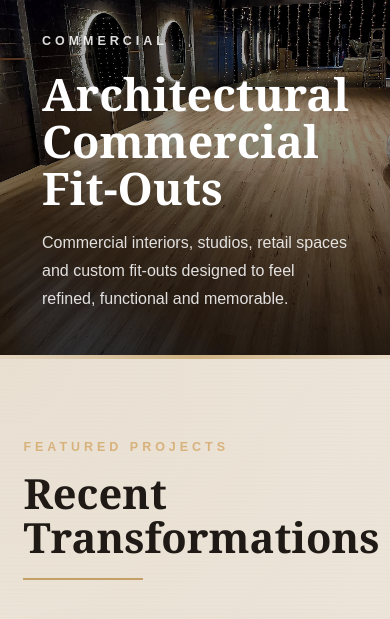
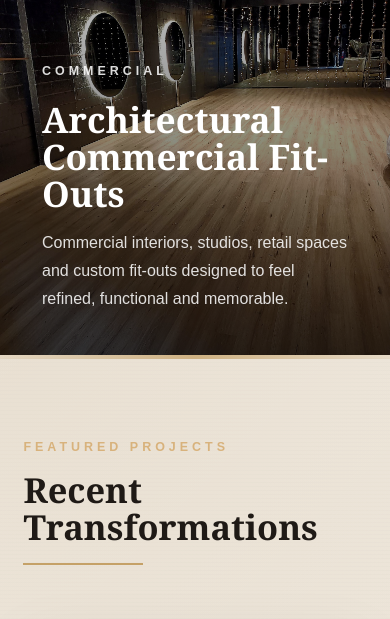
Before and after one commit to mashton2026/lifestyle-renovations-melbourne, a React (Vite) app: page / in a window 390 px wide. Shown: the part 1285-1904 px from the top of the page. Built offline with nearby package versions, Linux system fonts and the light colour scheme.

Commit message:
Final mobile responsiveness fixes and gallery updates

```diff
--- a/src/App.css
+++ b/src/App.css
@@ -1060,10 +1060,8 @@ html {
 @media (max-width: 900px) {
 
   .projects-header h2 {
-    font-size: 2.6rem;
+    font-size: 2.15rem;
     line-height: 1.05;
-    word-break: keep-all;
-    overflow-wrap: normal;
   }
 
 }
@@ -1544,3 +1542,95 @@ html {
     height: 80px;
   }
 }
+
+/* MOBILE TYPOGRAPHY FIX */
+
+@media (max-width: 768px) {
+
+  .hero-title {
+    font-size: 3rem;
+    line-height: 0.95;
+  }
+
+  .projects-header h2,
+  .services-header h2,
+  .why-intro h2,
+  .contact-content h2,
+  .showcase-header h2,
+  .about-content h2,
+  .process-header h2 {
+    font-size: 2.15rem;
+    line-height: 1.05;
+    word-break: normal;
+    overflow-wrap: break-word;
+  }
+
+  .split-card h2 {
+    font-size: 2.2rem;
+    line-height: 1.05;
+  }
+
+  .testimonial-content blockquote {
+    font-size: 1.7rem;
+    padding: 0 15px;
+  }
+}
+
+@media (max-width: 768px) {
+
+  .projects-header {
+    max-width: 100%;
+    overflow: hidden;
+  }
+
+  .projects-header h2 {
+    font-size: 1.9rem;
+    line-height: 1.1;
+    max-width: 100%;
+  }
+
+  .projects-section {
+    overflow-x: hidden;
+  }
+
+  body {
+    overflow-x: hidden;
+  }
+}
+
+@media (max-width: 768px) {
+  .projects-header h2 {
+    display: block !important;
+    width: 100% !important;
+    max-width: 100% !important;
+    font-size: 2.15rem !important;
+    line-height: 1.05 !important;
+    overflow-wrap: normal !important;
+  }
+
+  .projects-section {
+    overflow-x: hidden;
+  }
+}
+
+@media (max-width: 768px) {
+
+  .contact-content {
+    padding-left: 20px;
+  }
+
+  .contact-content h2 {
+    font-size: 1.9rem !important;
+    line-height: 1.1 !important;
+    display: block !important;
+    width: 100%;
+    max-width: 100%;
+  }
+
+  .contact-details p,
+  .contact-details a {
+    overflow-wrap: break-word;
+    word-break: break-word;
+  }
+
+}
--- a/src/App.jsx
+++ b/src/App.jsx
@@ -106,7 +106,11 @@ function App() {
       <section className="projects-section reveal" id="projects">
         <div className="projects-header">
           <p className="section-label">Featured Projects</p>
-          <h2>Recent Transformations</h2>
+          <h2>
+            Recent
+            <br />
+            Transformations
+          </h2>
         </div>
 
         <div className="projects-grid">
@@ -561,7 +565,11 @@ function App() {
         <div className="contact-content">
           <p className="section-label">Consultation & Quotation</p>
 
-          <h2>Let's Discuss Your Project</h2>
+          <h2>
+            Let's Discuss
+            <br />
+            Your Project
+          </h2>
 
           <p>
             Tell us a little about your renovation or commercial fit-out and we’ll be
```
